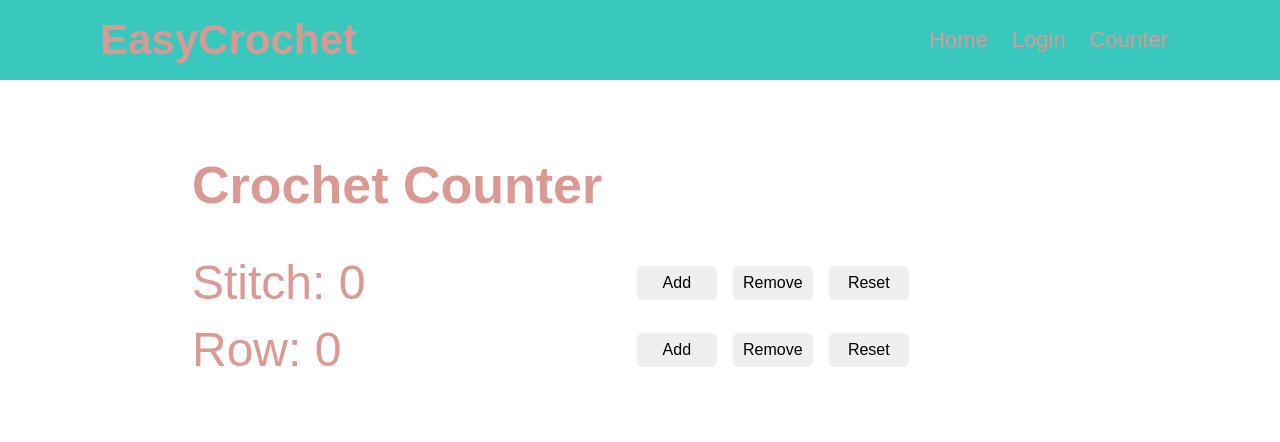
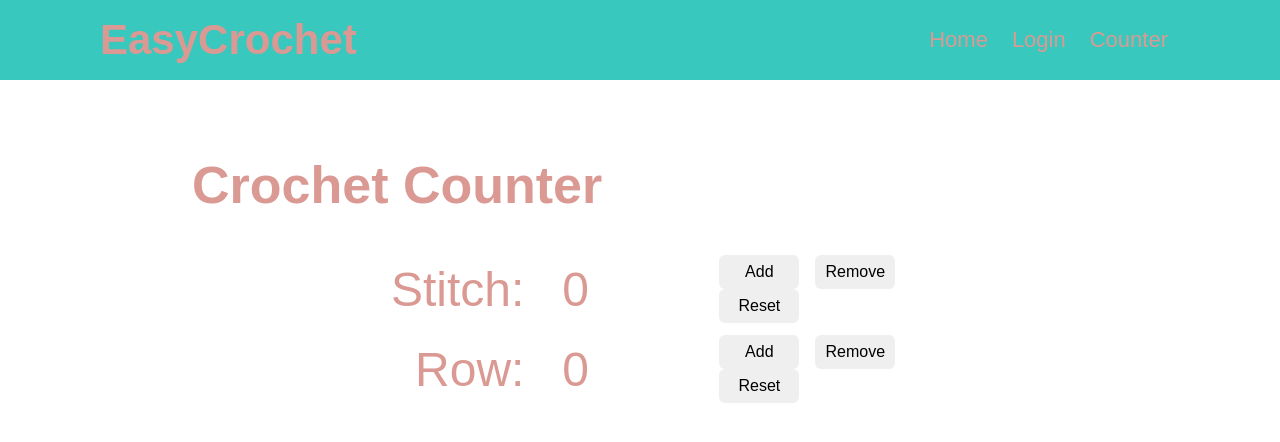
Before and after one commit to ajdinhusetovic/easy-crochet, a React (Vite) app: page /counter in a window 1280 px wide. Shown: the top 442 px of the page. Built offline with nearby package versions, Linux system fonts and the light colour scheme; no server answers; a web font is replaced by a local one.

Commit message:
Fix p tag moving

```diff
--- a/src/pages/Counter.jsx
+++ b/src/pages/Counter.jsx
@@ -45,7 +45,10 @@ export const Counter = () => {
                 <h1>Crochet Counter</h1>
                 <div className="stitch-row-wrapper">
                     <div className="stitch">
-                            <p>Stitch: {stitch}</p>
+                        <div className="stitch-content">
+                            <p className="stitch-label">Stitch:</p>
+                            <p className="stitch-value">{stitch}</p>
+                        </div>
                         <div className="buttons">
                             <button onClick={addStitches}>Add</button>
                             <button onClick={removeStitch}>Remove</button>
@@ -53,7 +56,10 @@ export const Counter = () => {
                         </div>
                     </div>
                     <div className="row">
-                            <p>Row: {row}</p>
+                        <div className="row-content">
+                            <p className="row-label">Row:</p>
+                            <p className="row-value">{row}</p>
+                        </div>
                         <div className="buttons">
                             <button onClick={addRow}>Add</button>
                             <button onClick={removeRow}>Remove</button>
--- a/src/pages/counter.scss
+++ b/src/pages/counter.scss
@@ -15,7 +15,22 @@ section {
 
         .stitch-row-wrapper {
 
+            .stitch-content, .row-content {
+                display: flex;
+                width: 100%;
+                align-items: center;
+                justify-content: center;
 
+                .stitch-label, .row-label {
+                    width: 50%;
+                    text-align: right;
+                }
+
+                .stitch-value, .row-value {
+                    text-align: center;
+                    width: 20%;
+                }
+            }
 
             p {
                 font-size: 48px;
```
